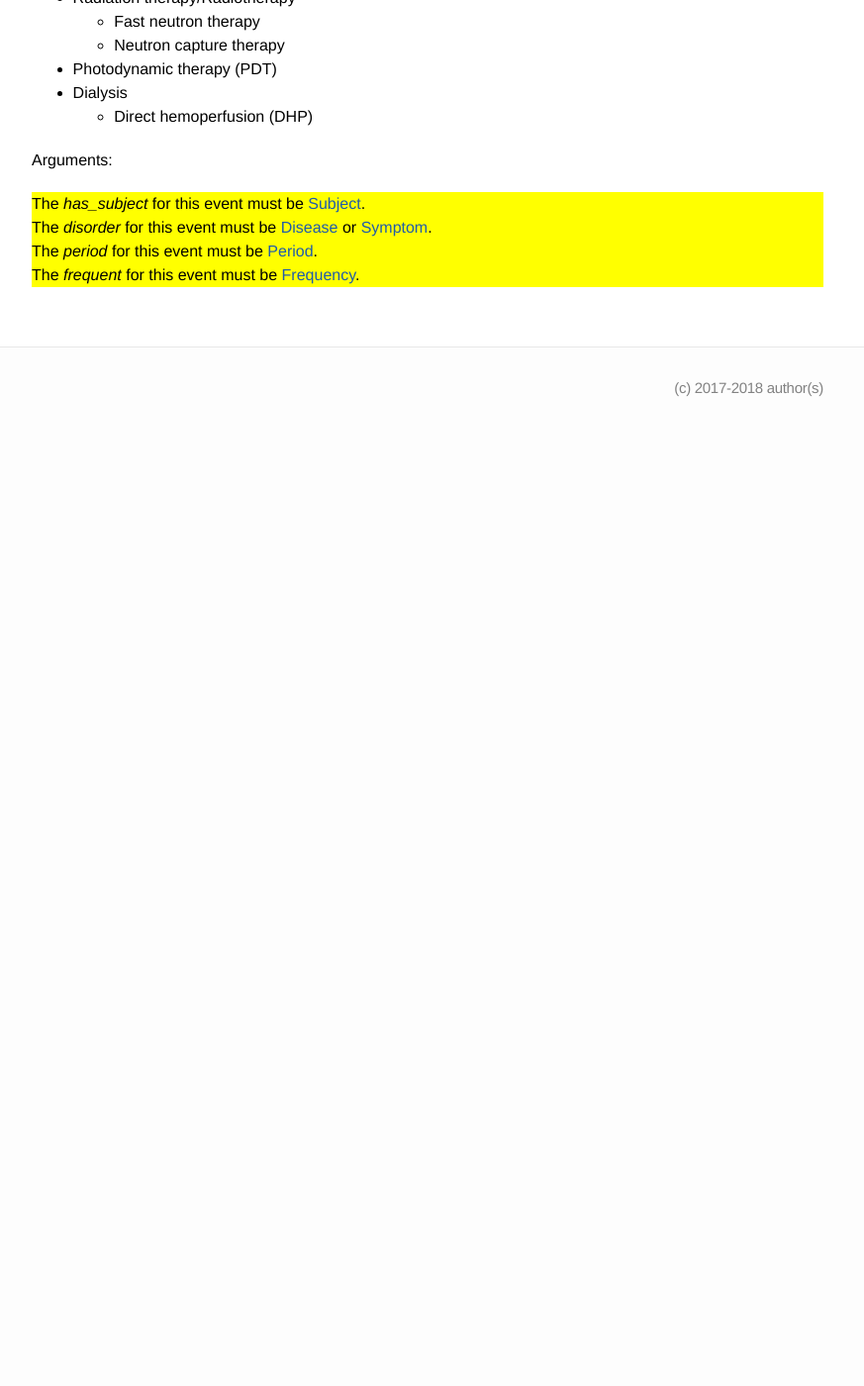
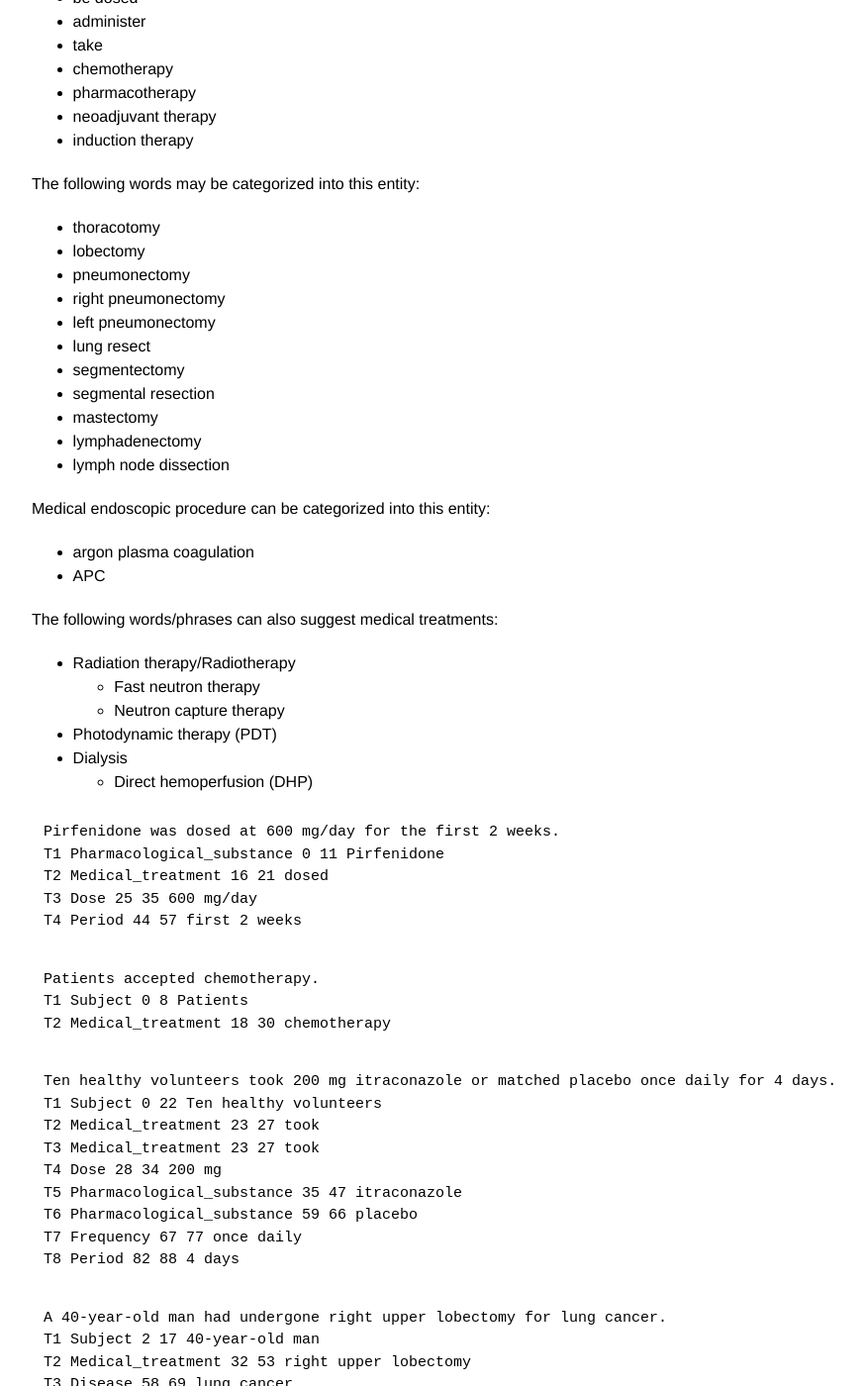
Before and after one commit to ezcatdb/clinicalcorpus-guidelines, a Jekyll site: the page built from _event/Medical_treatment.md, in a window 1280 px wide and 1400 px high, scrolled down 270 px. Shown: the whole window at 99% size, without its empty margins (208-1081 px from the left). Built offline with Jekyll 4.4.1, drawn with Linux system fonts in a browser that asks for light colours; before the commit the page ends 900 px from its top, so only the background shows below that; some of the changed text lies outside the part shown.

Commit message:
Modified _event/Medical_treatment.md & index.md to include all kinds of treatments in the file.

```diff
--- a/_event/Medical_treatment.md
+++ b/_event/Medical_treatment.md
@@ -6,10 +6,37 @@ shortdef: "Other medical treatment"
 order: 1
 ---
 
-This event describes 'Medical treatment', which is neither categorized into [Medication]() nor into [Surgery]().
+This event entities describe 'Medical treatment', as follows:
 
+The follwoing words/phrases can be entities for medication:
+- be dosed
+- administer
+- take
 
-The following words/phrases can be triggers of this event:
+- chemotherapy
+- pharmacotherapy
+- neoadjuvant therapy
+- induction therapy
+
+The following words may be categorized into this entity:
+
+- thoracotomy
+- lobectomy
+- pneumonectomy
+- right pneumonectomy
+- left pneumonectomy
+- lung resect
+- segmentectomy
+- segmental resection
+- mastectomy
+- lymphadenectomy
+- lymph node dissection
+
+Medical endoscopic procedure can be categorized into this entity:
+- argon plasma coagulation
+- APC
+
+The following words/phrases can also suggest medical treatments:
 
 - Radiation therapy/Radiotherapy
   - Fast neutron therapy
@@ -18,6 +45,47 @@ The following words/phrases can be triggers of this event:
 - Dialysis
   - Direct hemoperfusion (DHP)
 
+~~~ ann
+Pirfenidone was dosed at 600 mg/day for the first 2 weeks.
+T1 Pharmacological_substance 0 11 Pirfenidone
+T2 Medical_treatment 16 21 dosed
+T3 Dose 25 35 600 mg/day
+T4 Period 44 57 first 2 weeks
+~~~
+~~~ ann
+Patients accepted chemotherapy.
+T1 Subject 0 8 Patients
+T2 Medical_treatment 18 30 chemotherapy
+~~~
+~~~ ann
+Ten healthy volunteers took 200 mg itraconazole or matched placebo once daily for 4 days.
+T1 Subject 0 22 Ten healthy volunteers
+T2 Medical_treatment 23 27 took
+T3 Medical_treatment 23 27 took
+T4 Dose 28 34 200 mg
+T5 Pharmacological_substance 35 47 itraconazole
+T6 Pharmacological_substance 59 66 placebo
+T7 Frequency 67 77 once daily
+T8 Period 82 88 4 days
+~~~
+
+~~~ ann
+A 40-year-old man had undergone right upper lobectomy for lung cancer.
+T1 Subject 2 17 40-year-old man
+T2 Medical_treatment 32 53 right upper lobectomy
+T3 Disease 58 69 lung cancer
+T4 Age_sbjct 2 13 40-year-old
+T5 Anatomical_entity 58 62 lung
+R1 Subject_Disorder Arg1:T1 Arg2:T3
+~~~
+~~~ ann
+Subjects who underwent lung resect.
+T1 Subject 0 8 Subjects
+T2 Medical_treatment 23 34 lung resect
+T3 Anatomical_entity 23 27 lung
+~~~
+
+As long as this category will be annotated as an entity, the following arguments will be unnecessary.
 
 Arguments:
 <div style="background-color: yellow" markdown="1">
```
Also changed, not shown: index.md (+14 -12 lines).
